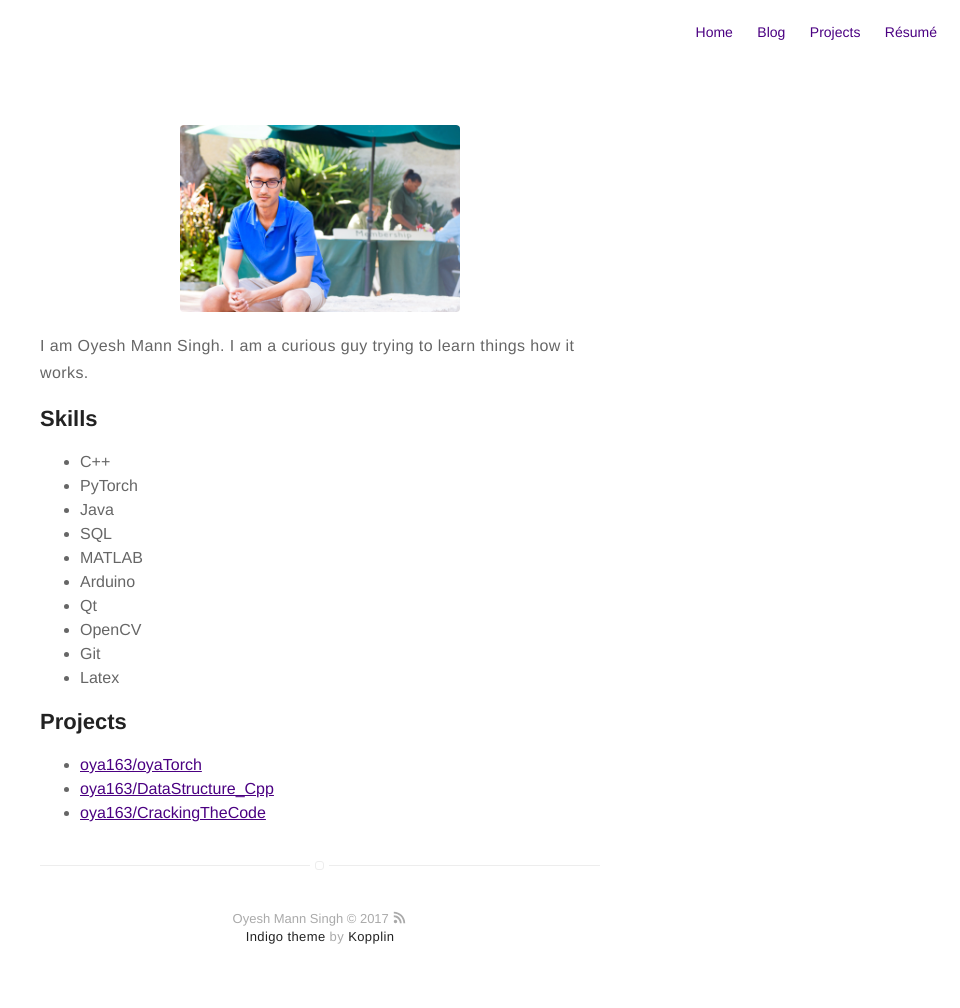
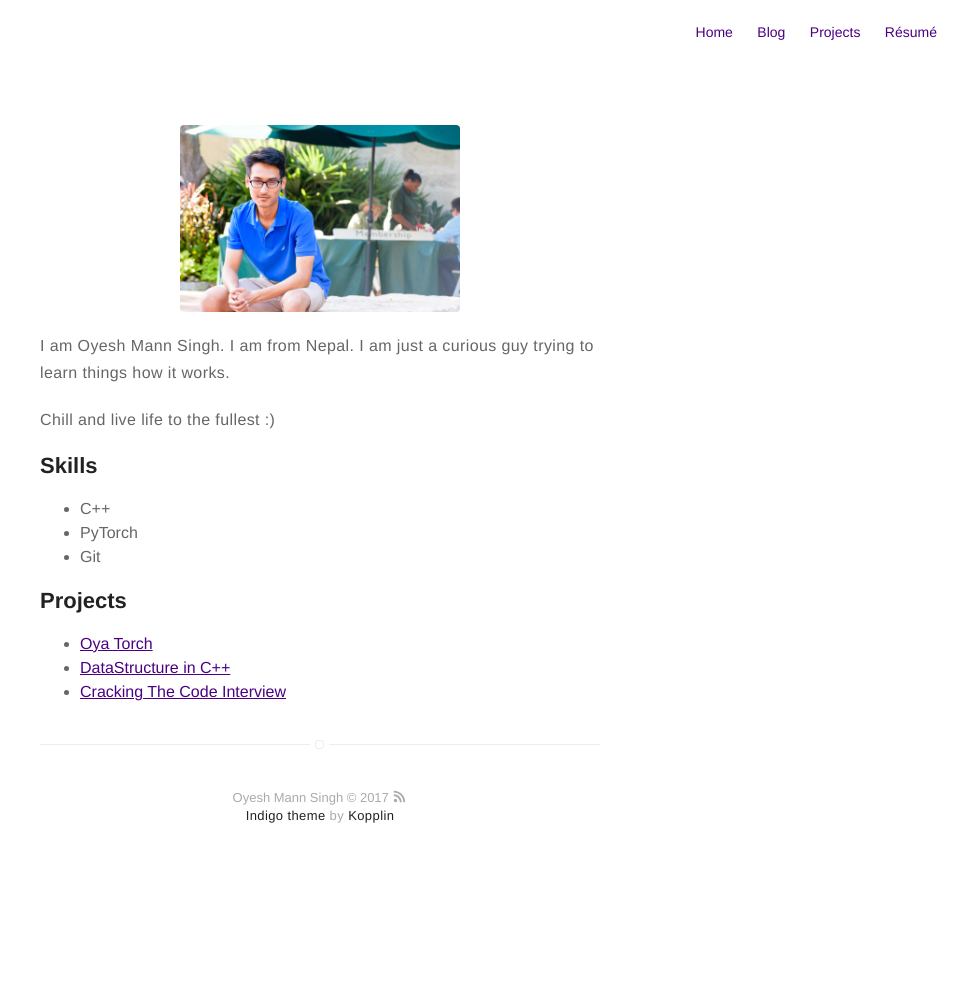
Before and after one commit to oya163/oya163.github.io, a Jekyll site: the page built from about.md, in a window 1280 px wide. Shown: the whole page, without its empty margins (320-1280 px from the left). Built offline with Jekyll 4.4.1, drawn with Linux system fonts in a browser that asks for light colours; after the commit the page ends 900 px from its top, so only the background shows below that.

Commit message:
Updated bio and project section

```diff
--- a/about.md
+++ b/about.md
@@ -4,28 +4,23 @@ layout: page
 ---
 ![Profile Image]({{ site.url }}/{{ site.picture }})
 
-<p>I am Oyesh Mann Singh. I am a curious guy trying
+<p>I am Oyesh Mann Singh. I am from Nepal. I am just a curious guy trying
 to learn things how it works.</p>
+
+<p>Chill and live life to the fullest :)</p>
 
 <h2>Skills</h2>
 
 <ul class="skill-list">
 	<li>C++</li>
 	<li>PyTorch</li>
-	<li>Java</li>
-	<li>SQL</li>
-	<li>MATLAB</li>
-	<li>Arduino</li>
-	<li>Qt</li>
-	<li>OpenCV</li>
 	<li>Git</li>
-	<li>Latex</li>
 </ul>
 
 <h2>Projects</h2>
 
 <ul>
-	<li><a href="https://github.com/">oya163/oyaTorch</a></li>
-	<li><a href="https://github.com/">oya163/DataStructure_Cpp</a></li>
-	<li><a href="https://github.com/">oya163/CrackingTheCode</a></li>
+	<li><a href="https://github.com/oya163/oyaTorch">Oya Torch</a></li>
+	<li><a href="https://github.com/oya163/DataStructure">DataStructure in C++</a></li>
+	<li><a href="https://github.com/oya163/CrackingTheCode">Cracking The Code Interview</a></li>
 </ul>
```
Also changed, not shown: 1 other file.
